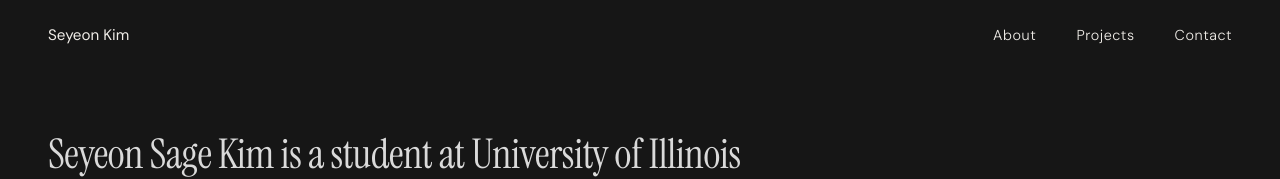
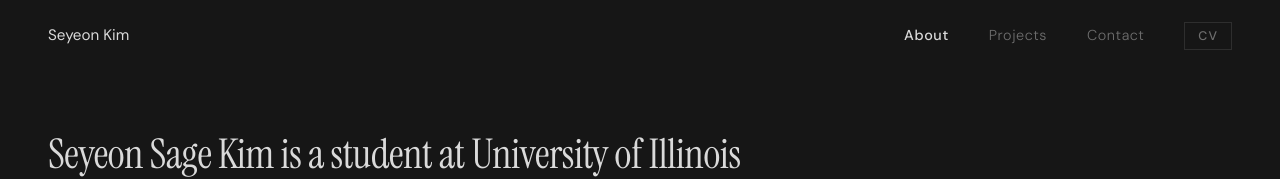
Before and after one commit to sageskim/sage-portfolio, a Next.js app: page / in a window 1280 px wide. Shown: the top 179 px of the page. Built offline with nearby package versions, Linux system fonts and the light colour scheme.

Commit message:
Update Navbar.tsx

```diff
--- a/app/components/Navbar.tsx
+++ b/app/components/Navbar.tsx
@@ -1,43 +1,66 @@
 "use client";
-import Link from "next/link";
-import { usePathname } from "next/navigation";
+import { useEffect, useState } from "react";
 
 const navLinks = [
-  { href: "/about", label: "About" },
-  { href: "/projects", label: "Projects" },
-  { href: "/contact", label: "Contact" },
+  { href: "#about",    label: "About" },
+  { href: "#projects", label: "Projects" },
+  { href: "#contact",  label: "Contact" },
 ];
 
-const pageBg: Record<string, { bg: string; fg: string }> = {
-  "/about":   { bg: "#BCEDFF", fg: "#161616" },
-  "/projects":{ bg: "#FEF8C7", fg: "#1a1a1a" },
-  "/contact": { bg: "#292B4F", fg: "#e8e8f0" },
-};
+export default function Navbar() {
+  const [active, setActive] = useState("");
 
-export default function Navbar() {
-  const pathname = usePathname();
-  const theme = pageBg[pathname] ?? { bg: "#161616", fg: "#f0ede8" };
+  useEffect(() => {
+    const sections = ["about", "projects", "contact"];
+    const observers: IntersectionObserver[] = [];
+
+    sections.forEach((id) => {
+      const el = document.getElementById(id);
+      if (!el) return;
+      const obs = new IntersectionObserver(
+        ([entry]) => { if (entry.isIntersecting) setActive(id); },
+        { threshold: 0.3 }
+      );
+      obs.observe(el);
+      observers.push(obs);
+    });
+
+    return () => observers.forEach((o) => o.disconnect());
+  }, []);
+
+  const scrollTo = (e: React.MouseEvent<HTMLAnchorElement>, href: string) => {
+    e.preventDefault();
+    const id = href.replace("#", "");
+    document.getElementById(id)?.scrollIntoView({ behavior: "smooth" });
+  };
 
   return (
-    <nav
-      className="navbar"
-      style={{ background: theme.bg, color: theme.fg }}
-    >
-      <Link href="/" className="navbar-name" style={{ color: theme.fg }}>
+    <nav className="navbar">
+      <a href="#" className="navbar-name" onClick={(e) => { e.preventDefault(); window.scrollTo({ top: 0, behavior: "smooth" }); }}>
         Seyeon Kim
-      </Link>
+      </a>
       <ul className="navbar-links">
         {navLinks.map((link) => (
           <li key={link.href}>
-            <Link
+            <a
               href={link.href}
-              className={`navbar-link ${pathname === link.href ? "active" : ""}`}
-              style={{ color: theme.fg }}
+              className={`navbar-link ${active === link.href.replace("#", "") ? "active" : ""}`}
+              onClick={(e) => scrollTo(e, link.href)}
             >
               {link.label}
-            </Link>
+            </a>
           </li>
         ))}
+        <li>
+          <a
+            href="/cv.pdf"
+            target="_blank"
+            rel="noopener noreferrer"
+            className="navbar-cv"
+          >
+            CV
+          </a>
+        </li>
       </ul>
     </nav>
   );
```
